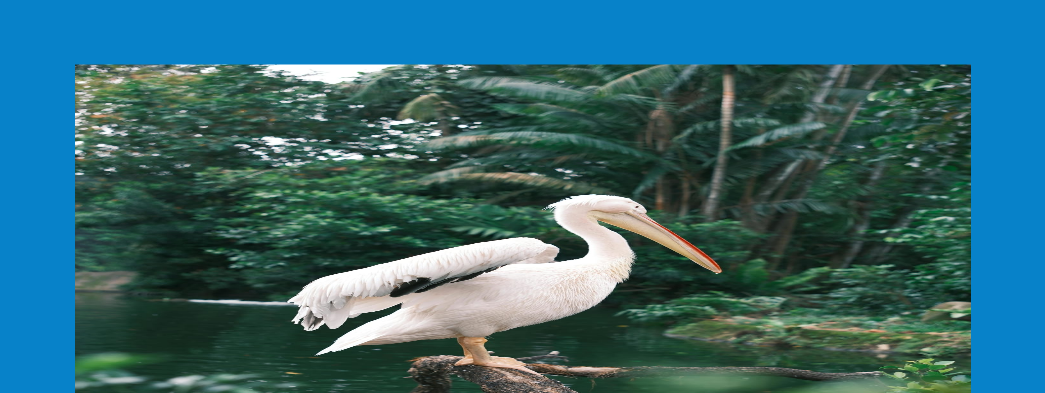
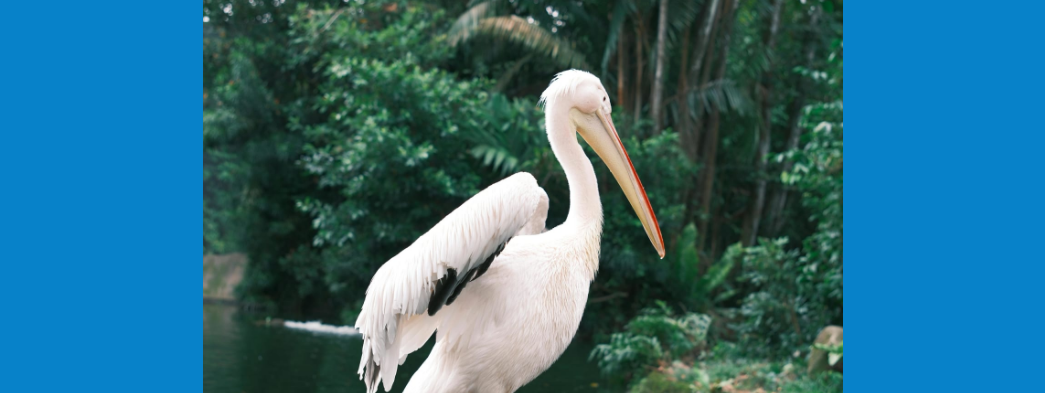
Before and after one commit to JustNormalProgrammer/odin-homepage, a plain HTML site: page index.html in a window 1280 px wide. Shown: the top 393 px of the page, without its empty margins (117-1162 px from the left). Drawn offline with nearby package versions, Linux system fonts and the light colour scheme; a web font is replaced by a local one.

Commit message:
Add layout fixes

```diff
--- a/style.css
+++ b/style.css
@@ -104,6 +104,7 @@ main{
 }
 .card{
     border: 1px solid black;
+    text-align: justify;
 }
 .card-img{
     width: 100%;
@@ -170,6 +171,9 @@ main{
     }
 }
 @media (max-width: 1430px) {
+    body{
+        gap: 50px;
+    }
     main{
         padding: 20px;
     }
@@ -182,7 +186,8 @@ main{
         margin:0 40px;
     }
     .header-img-container img {
-        width: 70vw;
+        width: 50vw;
+        height: auto;
     }
     .card-list{
         grid-template-columns: 1fr;
```
